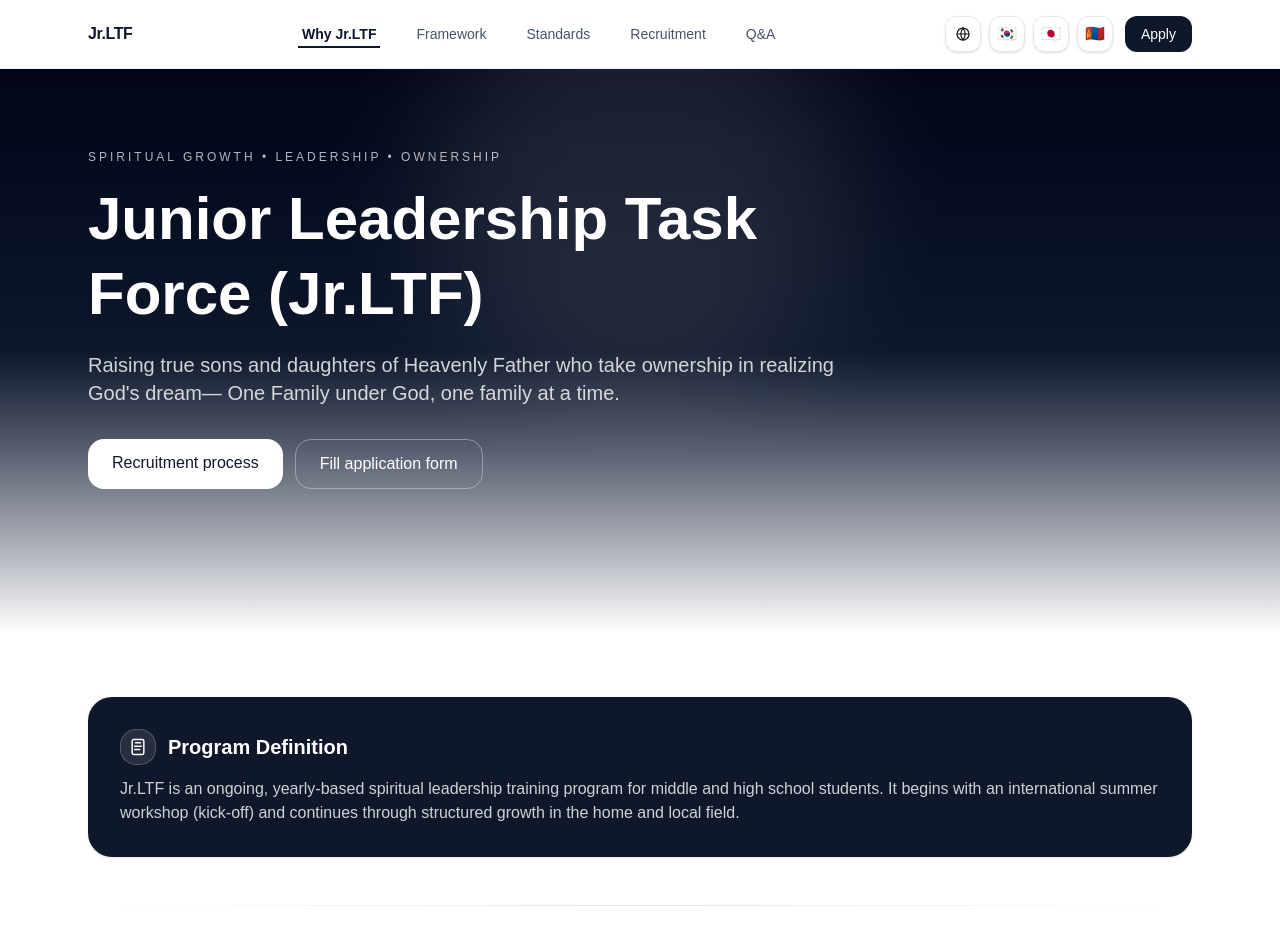
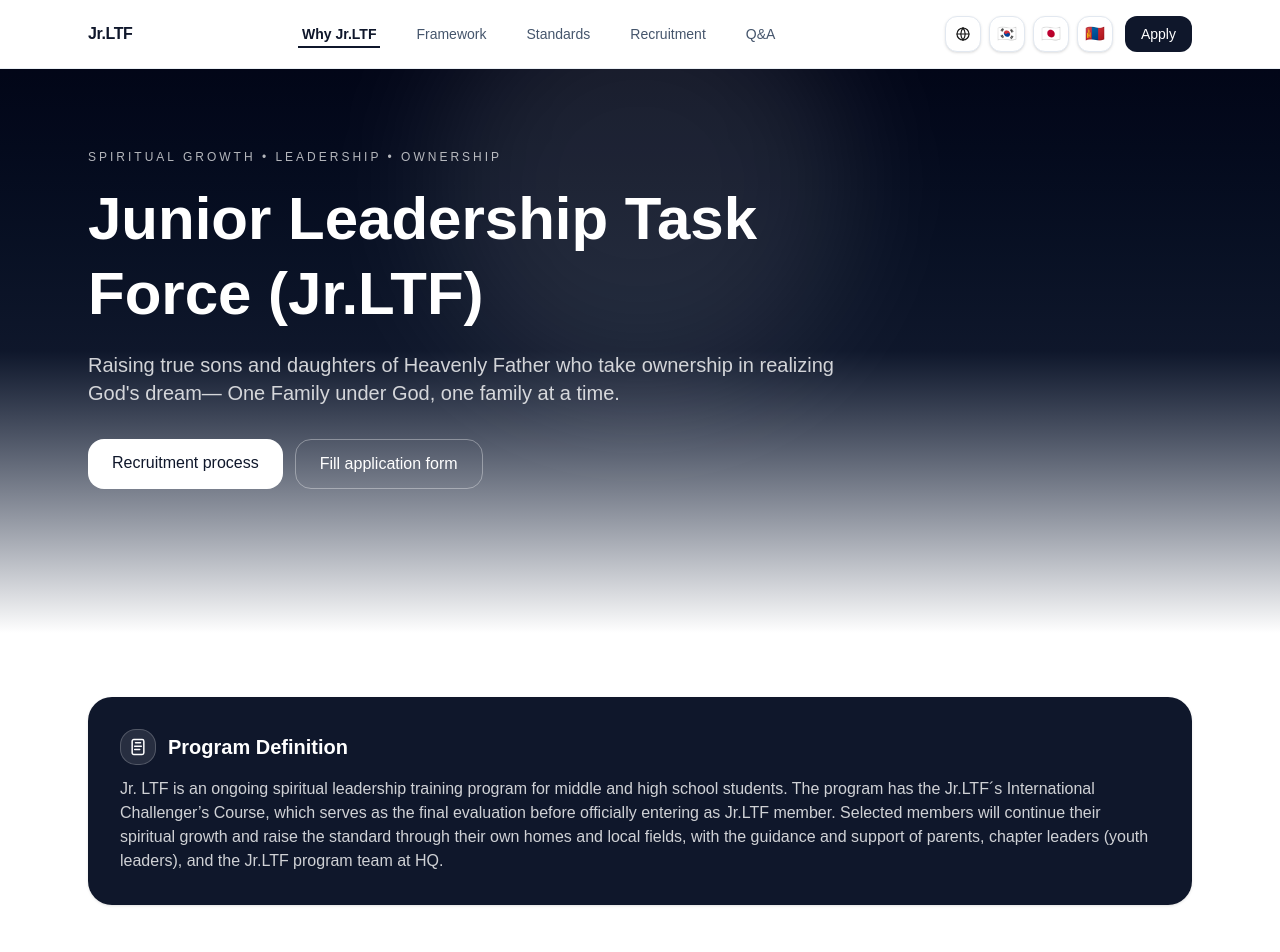
Before and after one commit to nyamkadorj/jrltf-site, a Next.js app: page / in a window 1280 px wide. Shown: the top 952 px of the page. Built offline with nearby package versions, Linux system fonts and the light colour scheme.

Commit message:
“Update”

```diff
--- a/src/app/faq/page.tsx
+++ b/src/app/faq/page.tsx
@@ -4,7 +4,7 @@ export default function FAQPage() {
   return (
     <div className="mx-auto max-w-5xl px-6 py-16">
       <div className="max-w-3xl">
-        <h1 className="text-4xl font-bold">Frequently Asked Questions</h1>
+        <h1 className="text-4xl font-bold">Common asked questions</h1>
         <p className="mt-4 text-slate-600">
           This section addresses common questions from parents and youth
           regarding Jr.LTF and the recruitment process.
--- a/src/app/page.tsx
+++ b/src/app/page.tsx
@@ -282,9 +282,7 @@ export default function HomePage() {
           </div>
 
           <p className="mt-3 text-white/80">
-            Jr.LTF is an ongoing, yearly-based spiritual leadership training program for middle and
-            high school students. It begins with an international summer workshop (kick-off) and
-            continues through structured growth in the home and local field.
+            Jr. LTF is an ongoing spiritual leadership training program for middle and high school students. The program has the Jr.LTF´s International Challenger’s Course, which serves as the final evaluation before officially entering as Jr.LTF member. Selected members will continue their spiritual growth and raise the standard through their own homes and local fields, with the guidance and support of parents, chapter leaders (youth leaders), and the Jr.LTF program team at HQ.
           </p>
         </motion.div>
 
```
